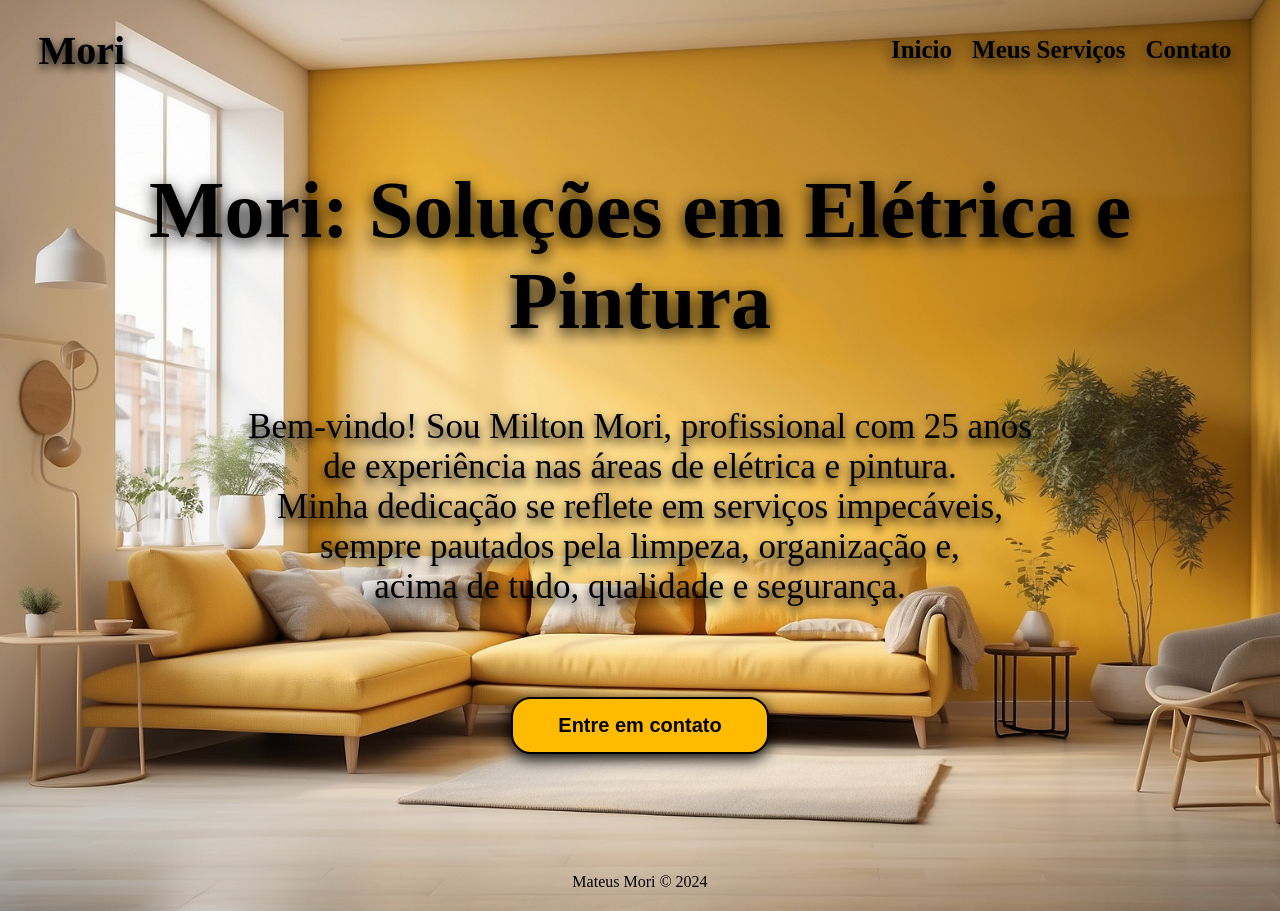
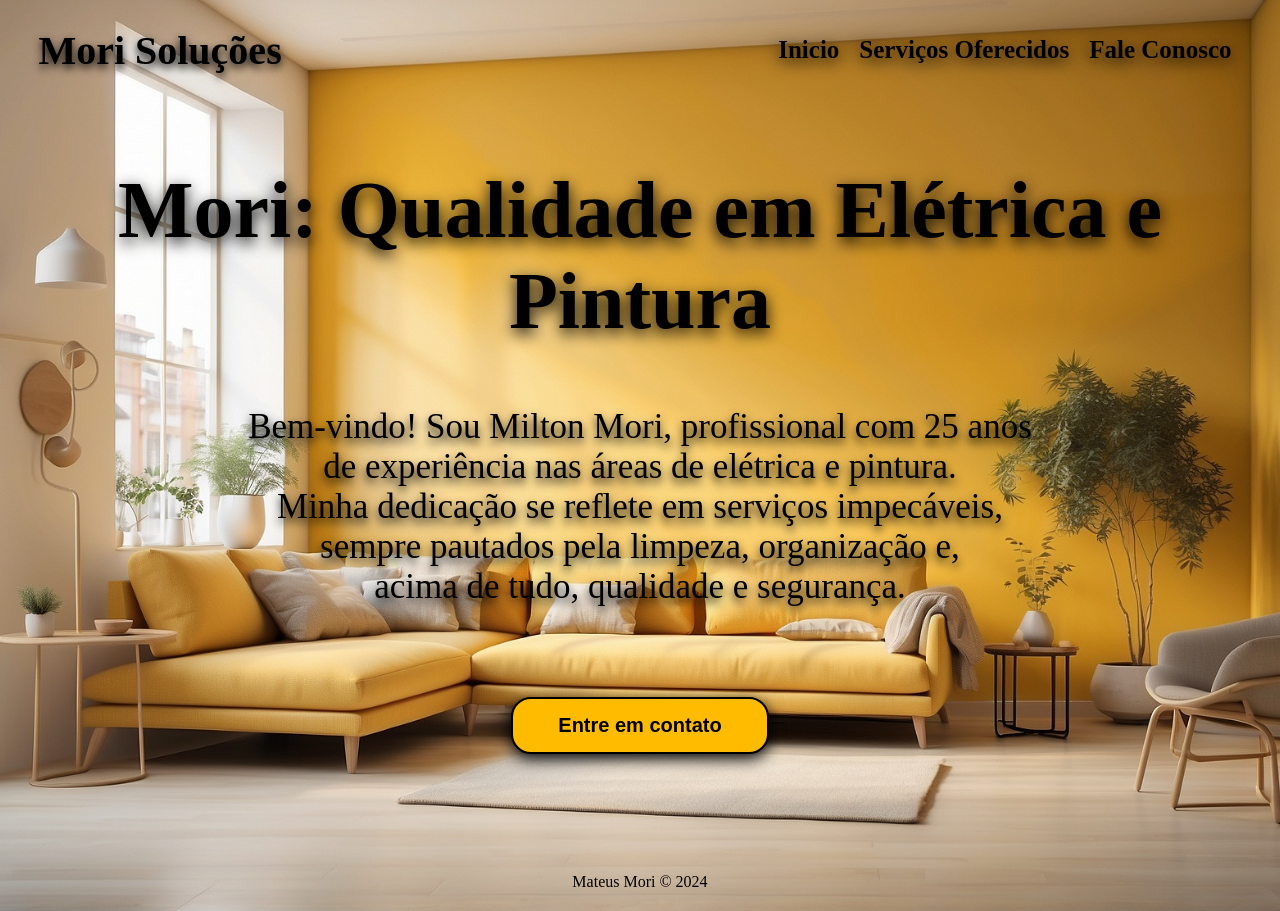
Before and after one commit to MattMori/MoriManutencoes, a React (Vite) app: page / in a window 1280 px wide. Built offline with nearby package versions, Linux system fonts and the light colour scheme.

Commit message:
Ajustes finos nas paginas.

```diff
--- a/index.html
+++ b/index.html
@@ -4,7 +4,7 @@
     <meta charset="UTF-8" />
     <link rel="icon" type="image/svg+xml" href="/public/pintura.png" />
     <meta name="viewport" content="width=device-width, initial-scale=1.0" />
-    <title>Mori Service</title>
+    <title>Mori Soluções</title>
   </head>
   <body>
     <div id="root"></div>
--- a/src/views/ContactForm/ContactForm.jsx
+++ b/src/views/ContactForm/ContactForm.jsx
@@ -57,6 +57,12 @@ const ContactForm = () => {
         icon: "success",
         title: "Solicitação enviada com sucesso!"
       });
+
+      setName('');
+      setPhone('');
+      setEmail('');
+      setDescription('');
+
     } catch (error) {
       console.error('Erro ao enviar formulário:', error);
       toast.fire({
--- a/src/views/Home/Presetation.jsx
+++ b/src/views/Home/Presetation.jsx
@@ -8,7 +8,7 @@ const Presentation = () => {
         <div >
             <Navbar />
             <div className={styles.presentation}>
-                <h1>Mori: Soluções em Elétrica e Pintura</h1>
+                <h1>Mori: Qualidade em Elétrica e Pintura</h1>
                 <p>
                     Bem-vindo! Sou Milton Mori, profissional com 25 anos<br />
                     de experiência nas áreas de elétrica e pintura.<br />
--- a/src/views/Navbar/Navbar.jsx
+++ b/src/views/Navbar/Navbar.jsx
@@ -4,16 +4,16 @@ const Navbar=()=> {
     return(
 
     <div className={styles.navbar}>
-        <h1>Mori </h1>
+        <h1>Mori Soluções</h1>
         <ul>
             <li>
             <Link to={'/'}>Inicio</Link>
             </li>
             <li>
-            <Link to={'/servicos'}>Meus Serviços</Link>
+            <Link to={'/servicos'}>Serviços Oferecidos</Link>
             </li>
             <li>
-            <Link to={'/contactForm'}>Contato</Link>
+            <Link to={'/contactForm'}>Fale Conosco</Link>
 
             </li>
         </ul>
```
